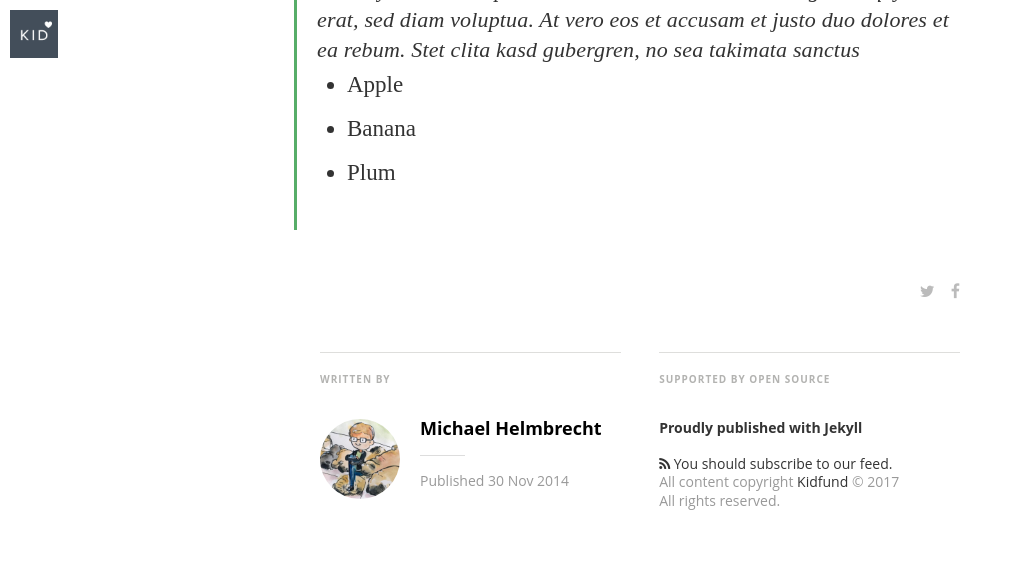
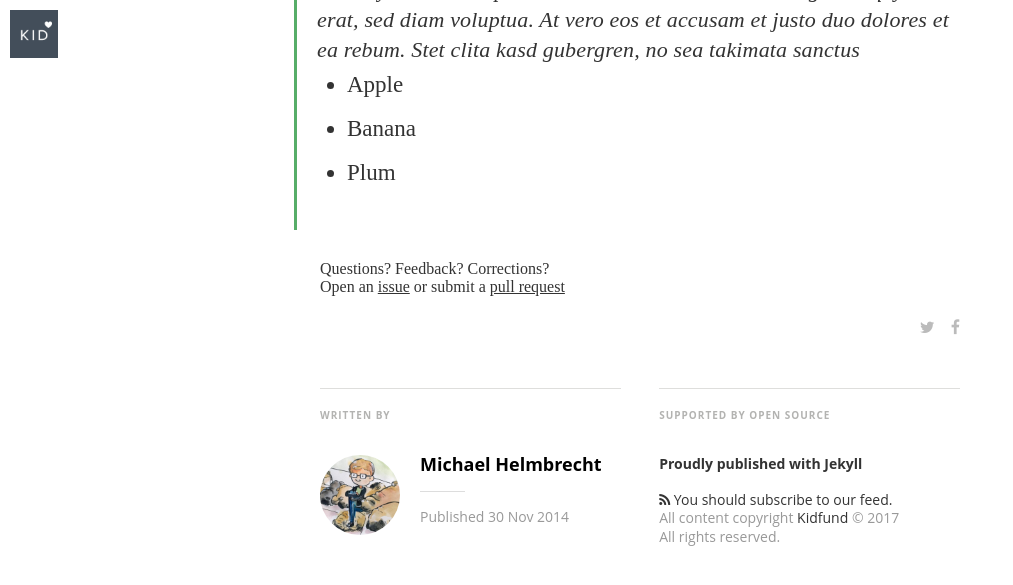
Before and after one commit to Kidfund/building.kid.fund, a Jekyll site: the page built from _posts/2014-11-30-mediator_features.markdown, in a window 1280 px wide and 900 px high, scrolled down 1952 px, cut to the strip 0-596 px from the top of the window. Shown: the top 585 px of the strip, without its empty margins (0-1013 px from the left). Built offline with Jekyll 4.4.1, drawn with Linux system fonts in a browser that asks for light colours; nearby versions of some CDN libraries; some web fonts are replaced.

Commit message:
add issue & pr instead of comments

```diff
--- a/_config.yml
+++ b/_config.yml
@@ -20,6 +20,7 @@ cover: '/assets/images/cA4aKEIPQrerBnp1yGHv_IMG_9534-3-2.jpg'
 name: 'Kidfund'
 main_site_url: 'http://www.kidfund.us'
 appstore_url: 'http://link.kidfund.us/rZ7m/KvCXj4TzhD'
+github: https://github.com/Kidfund/building.kid.fund
 
 authors:
   tim:
--- a/_includes/footer.html
+++ b/_includes/footer.html
@@ -4,7 +4,7 @@
   <a class="subscribe" href="{{ "/feed.xml" | prepend: site.baseurl }}"> <span class="tooltip"> <i class="fa fa-rss"></i> Subscribe!</span></a>
     <div class="inner">
          <section class="copyright">All content copyright <a href="mailto:{{ site.email}}">{{ site.name }}</a> &copy; {{ site.time | date: '%Y' }} &bull; All rights reserved.</section>
-         <section class="poweredby">Made with <a href="http://jekyllrb.com"> Jekyll</a></section>
+         <section class="poweredby">This site was made with <a href="http://jekyllrb.com"> Jekyll</a> and is <a href="{{ site.github }}">Open Source</a></section>
     </div>
 </footer>
 
--- a/_layouts/post.html
+++ b/_layouts/post.html
@@ -55,6 +55,8 @@
           </div>
           <a name="topofpage"></a>
           {{content}}
+          Questions? Feedback? Corrections?<br/>
+          Open an <a href="{{ site.github }}/issues/new">issue</a> or submit a <a href="{{ site.github }}/compare">pull request</a>
         </section>
         <footer class="post-footer">
           <section class="share">
```
